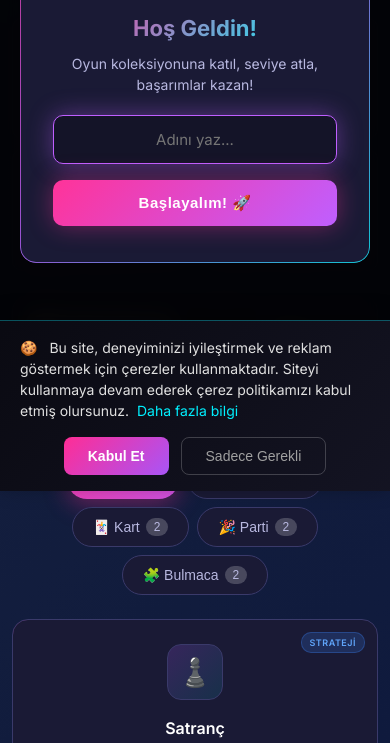
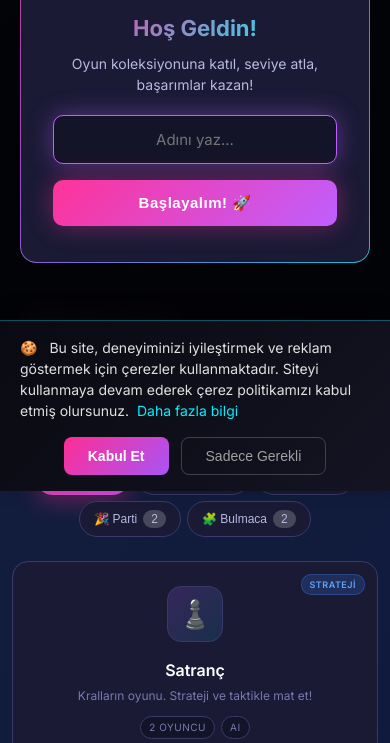
Before and after one commit to cemyildizcy/cizim-oyunu, a plain HTML site: page index.html in a window 390 px wide. Shown: the part 353-1096 px from the top of the page. Drawn offline with Linux system fonts and the light colour scheme.

Commit message:
Mobil responsive iyileştirmesi - oyun kartları ve filtreler

```diff
--- a/index.html
+++ b/index.html
@@ -312,6 +312,23 @@
 
 		.no-results.show {
 			display: block;
+		}
+
+		/* Mobile responsive */
+		@media (max-width: 480px) {
+			.games-grid {
+				grid-template-columns: 1fr;
+				gap: 12px;
+			}
+
+			.category-filters {
+				gap: 6px;
+			}
+
+			.filter-btn {
+				padding: 8px 14px;
+				font-size: 12px;
+			}
 		}
 	</style>
 </head>
```
